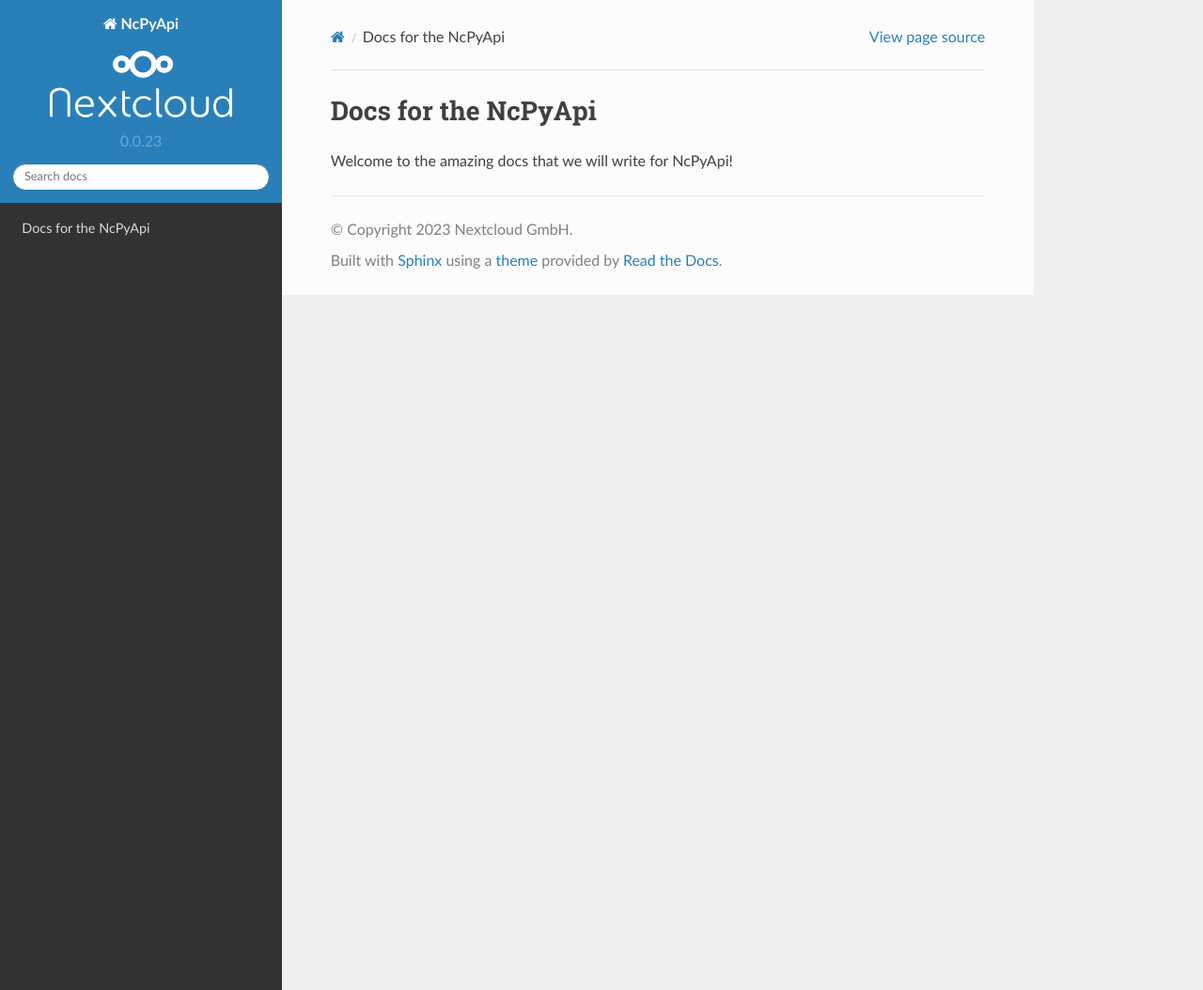
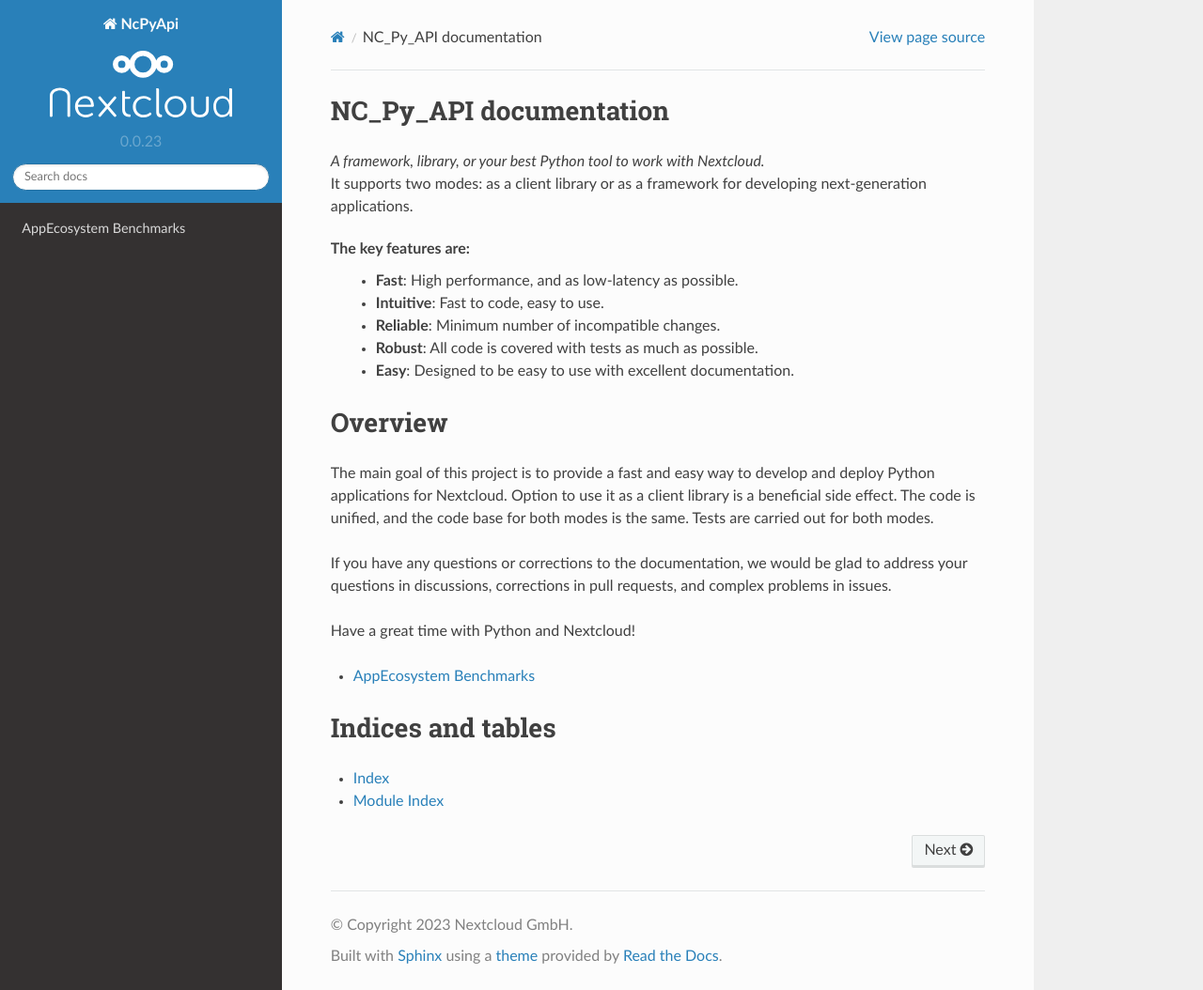
Before and after one commit to cloud-py-api/nc_py_api, a Sphinx documentation site: the page built from docs/index.rst, in a window 1280 px wide and 1054 px high. Shown: the whole window at 94% size. Built offline with Sphinx 7.4.7 and the Read the Docs theme 2.0.0, drawn with Linux system fonts in a browser that asks for light colours.

Commit message:
start writing docs (#24)
From this stage every new feature should be documented from start, and
I'll start documented what is already done and how to use it.

Signed-off-by: Alexander Piskun <bigcat88@icloud.com>

```diff
--- /dev/null
+++ b/docs/benchmarks/AppEcosystem.rst
@@ -0,0 +1,2 @@
+AppEcosystem Benchmarks
+=======================
--- a/docs/index.rst
+++ b/docs/index.rst
@@ -1,5 +1,35 @@
-====================
-Docs for the NcPyApi
-====================
+NC_Py_API documentation
+=======================
 
-Welcome to the amazing docs that we will write for NcPyApi!
+| *A framework, library, or your best Python tool to work with Nextcloud.*
+| It supports two modes: as a client library or as a framework for developing next-generation applications.
+
+The key features are:
+    * **Fast**: High performance, and as low-latency as possible.
+    * **Intuitive**: Fast to code, easy to use.
+    * **Reliable**: Minimum number of incompatible changes.
+    * **Robust**: All code is covered with tests as much as possible.
+    * **Easy**: Designed to be easy to use with excellent documentation.
+
+Overview
+========
+
+The main goal of this project is to provide a fast and easy way to develop and deploy Python applications for Nextcloud.
+Option to use it as a client library is a beneficial side effect.
+The code is unified, and the code base for both modes is the same. Tests are carried out for both modes.
+
+If you have any questions or corrections to the documentation,
+we would be glad to address your questions in discussions, corrections in pull requests, and complex problems in issues.
+
+Have a great time with Python and Nextcloud!
+
+.. toctree::
+   :maxdepth: 1
+
+   benchmarks/AppEcosystem.rst
+
+Indices and tables
+==================
+
+* :ref:`genindex`
+* :ref:`modindex`
```
Also changed, not shown: 1 other file.
